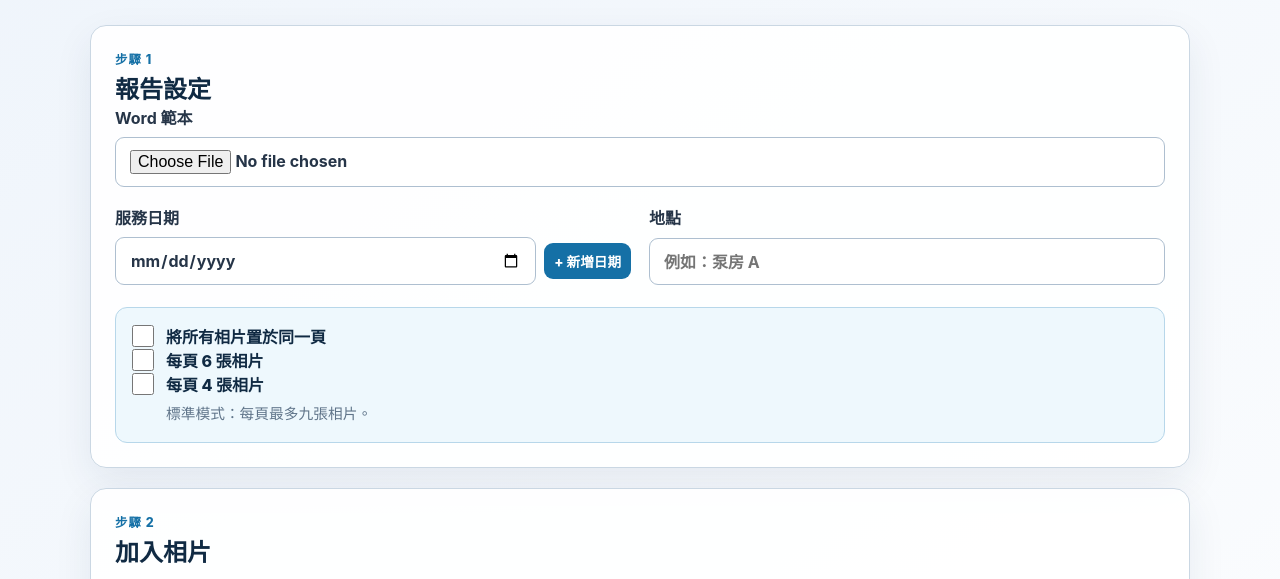
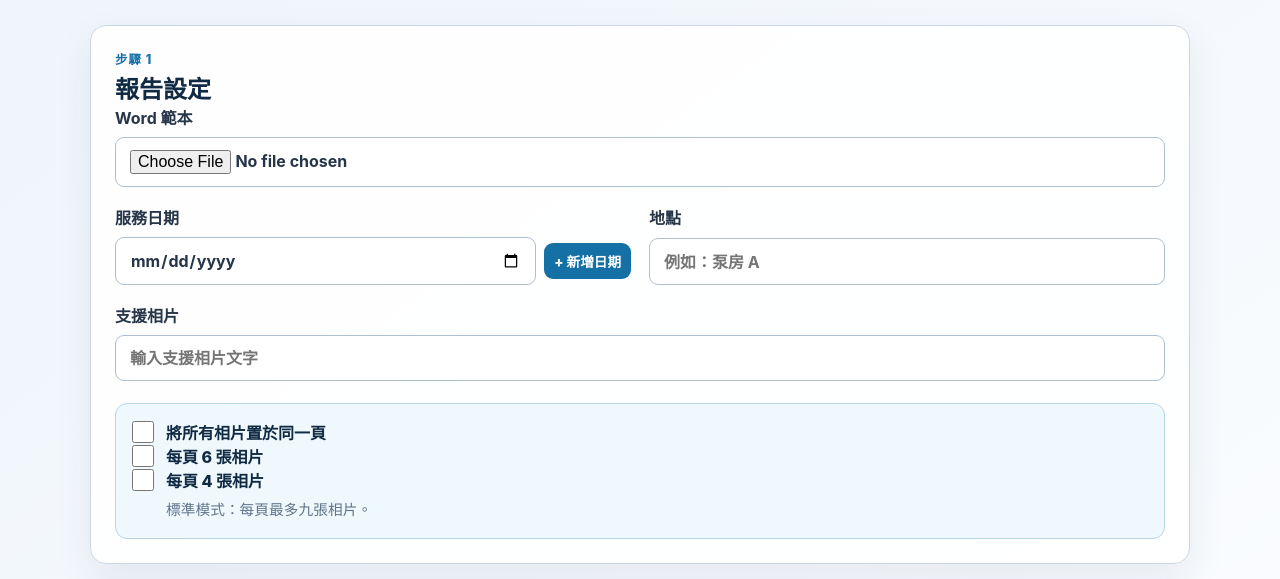
Before and after one commit to AELWebapps/Tester, a plain HTML site: page index.html in a window 1280 px wide. Shown: the part 221-800 px from the top of the page. Drawn offline with nearby package versions, Linux system fonts and the light colour scheme.

Commit message:
Add full-width field class to index.html

```diff
--- a/index.html
+++ b/index.html
@@ -172,6 +172,7 @@
     }
 
 
+    .field-full-width { grid-column: 1 / -1; }
     #serviceDates { display: grid; gap: 8px; }
     .service-date-row { display: flex; gap: 8px; align-items: center; }
     .service-date-input { flex: 1; }
@@ -604,6 +605,16 @@
             autocomplete="off"
           >
         </label>
+
+        <label class="field-full-width">
+          支援相片
+          <input
+            id="supportingPhotos"
+            type="text"
+            placeholder="輸入支援相片文字"
+            autocomplete="off"
+          >
+        </label>
       </div>
 
       <!-- 版面配置模式 -->
```
